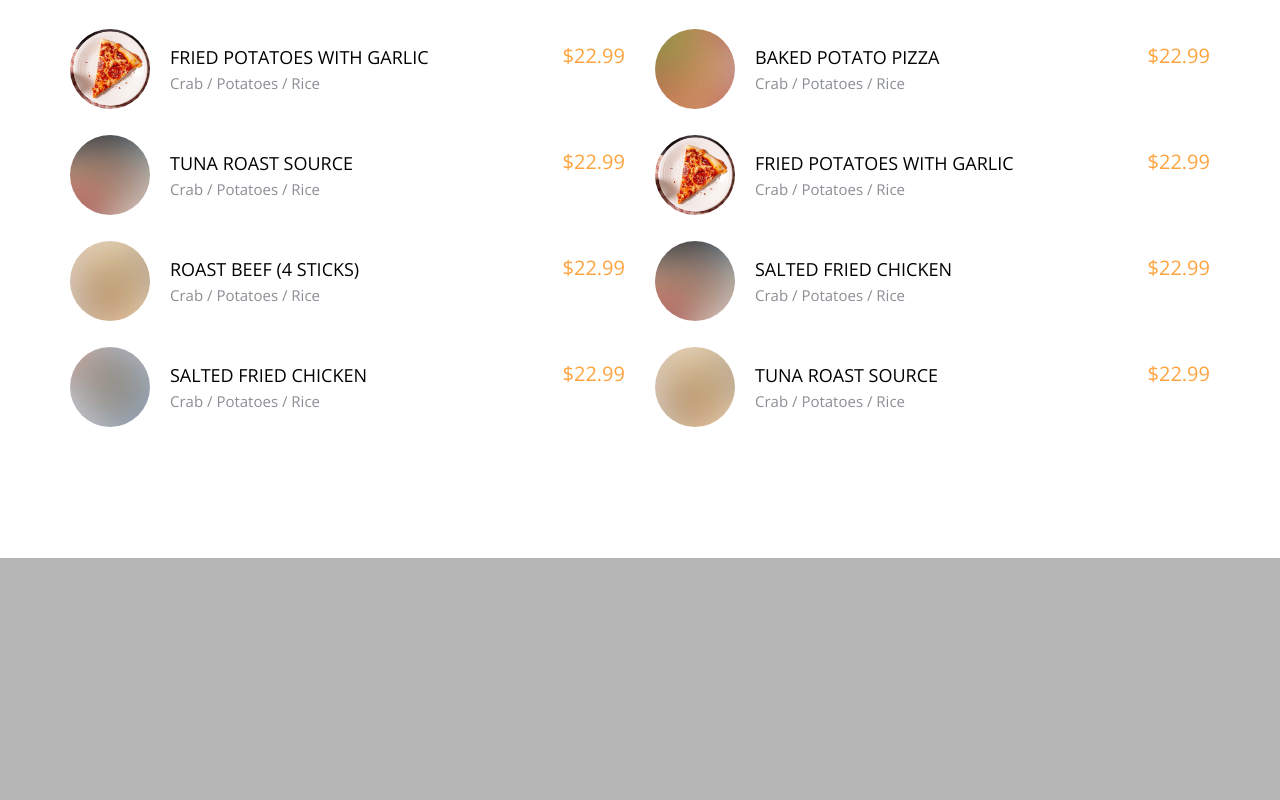
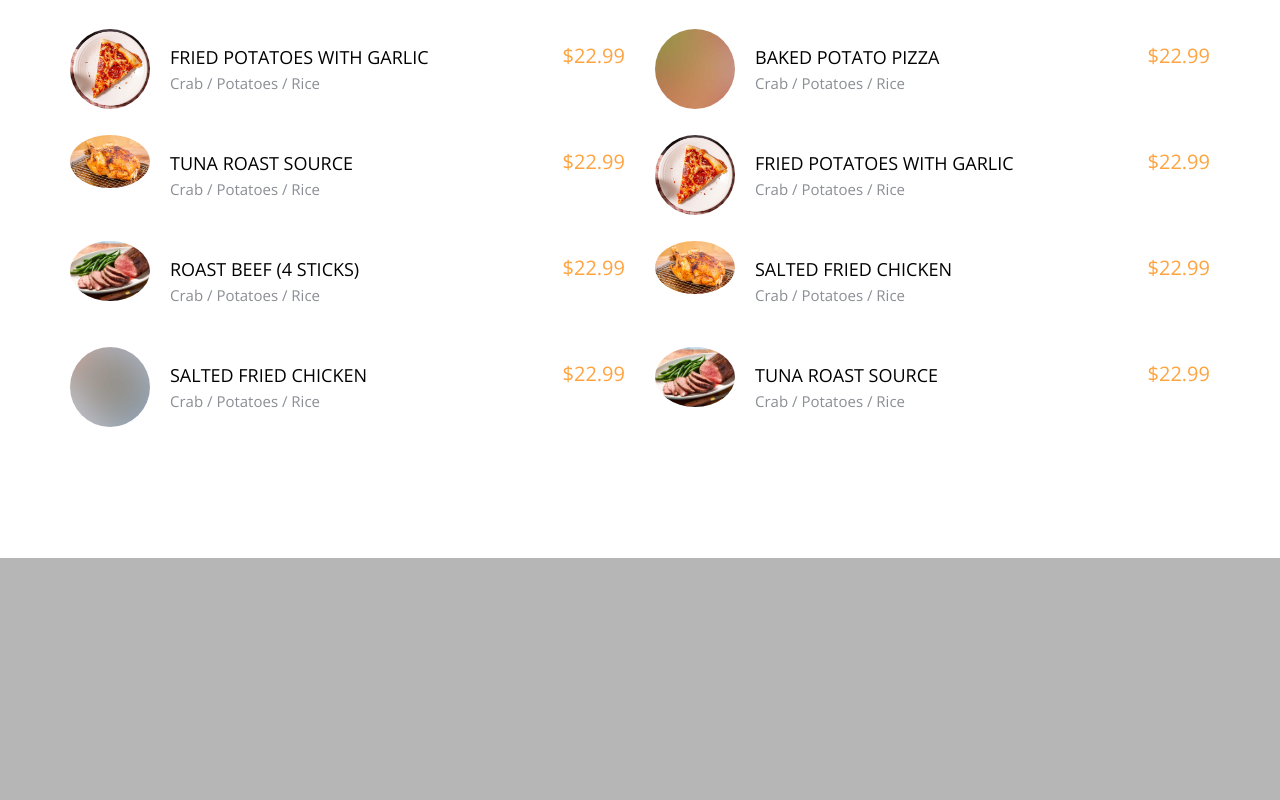
Before and after one commit to NguyenHuyHoangRennes2/SiteResto, a website: page resto/index.html in a window 1280 px wide. Shown: the part 3340-4140 px from the top of the page. Drawn offline with nearby package versions, Linux system fonts and the light colour scheme; files whose address does not match are found by name.

Commit message:
ajouter image de menu

```diff
--- a/resto/index.html
+++ b/resto/index.html
@@ -138,7 +138,7 @@
                 </div>
               </div>
               <div class="probootstrap-cell reverse probootstrap-animate" data-animate-effect="fadeIn">
-                <div class="image" style="background-image: url(img/img_square_2.jpg);"></div>
+                <div class="image" style="background-image: url(img/poulet.jpg);"></div>
                 <div class="text text-center">
                   <h3>Poulet frit salé</h3>
                   <p>Laboriosam pariatur modi praesentium deleniti molestiae officiis atque numquam.</p>
@@ -146,7 +146,7 @@
                 </div>
               </div>
               <div class="probootstrap-cell probootstrap-animate" data-animate-effect="fadeIn">
-                <div class="image" style="background-image: url(img/img_square_3.jpg);"></div>
+                <div class="image" style="background-image: url(img/beef.jpg);"></div>
                 <div class="text text-center">
                   <h3>Steak de Saumon importé</h3>
                   <p>Laboriosam pariatur modi praesentium deleniti molestiae officiis atque numquam.</p>
@@ -215,7 +215,7 @@
                 </div>
               </li>
               <li>
-                <figure class="image"><img src="img/img_square_2.jpg" alt="Free Bootstrap Template by uicookies.com"></figure>
+                <figure class="image"><img src="img/poulet.jpg" alt="Free Bootstrap Template by uicookies.com"></figure>
                 <div class="text">
                   <span class="price">$22.99</span>
                   <h3>Tuna Roast Source</h3>
@@ -223,7 +223,7 @@
                 </div>
               </li>
               <li>
-                <figure class="image"><img src="img/img_square_3.jpg" alt="Free Bootstrap Template by uicookies.com"></figure>
+                <figure class="image"><img src="img/beef.jpg" alt="Free Bootstrap Template by uicookies.com"></figure>
                 <div class="text">
                   <span class="price">$22.99</span>
                   <h3>Roast Beef (4 sticks)</h3>
@@ -259,7 +259,7 @@
                 </div>
               </li>
               <li>
-                <figure class="image"><img src="img/img_square_2.jpg" alt="Free Bootstrap Template by uicookies.com"></figure>
+                <figure class="image"><img src="img/poulet.jpg" alt="Free Bootstrap Template by uicookies.com"></figure>
                 <div class="text">
                   <span class="price">$22.99</span>
                   <h3>Salted Fried Chicken</h3>
@@ -267,7 +267,7 @@
                 </div>
               </li>
               <li>
-                <figure class="image"><img src="img/img_square_3.jpg" alt="Free Bootstrap Template by uicookies.com"></figure>
+                <figure class="image"><img src="img/beef.jpg" alt="Free Bootstrap Template by uicookies.com"></figure>
                 <div class="text">
                   <span class="price">$22.99</span>
                   <h3>Tuna Roast Source</h3>
@@ -391,7 +391,7 @@
         <div class="row">
           <div class="col-md-4 col-sm-4 probootstrap-animate">
             <div class="probootstrap-block-image">
-              <figure><img src="img/img_square_2.jpg" alt="Free Bootstrap Template by uicookies.com"></figure>
+              <figure><img src="img/poulet.jpg" alt="Free Bootstrap Template by uicookies.com"></figure>
               <div class="text">
                 <span class="date">June 29, 2017</span>
                 <h3><a href="#">Laboriosam Quod Dignissimos</a></h3>
@@ -402,7 +402,7 @@
           </div>
           <div class="col-md-4 col-sm-4 probootstrap-animate">
             <div class="probootstrap-block-image">
-              <figure><img src="img/img_square_3.jpg" alt="Free Bootstrap Template by uicookies.com"></figure>
+              <figure><img src="img/beef.jpg" alt="Free Bootstrap Template by uicookies.com"></figure>
               <div class="text">
                 <span class="date">June 29, 2017</span>
                 <h3><a href="#">Laboriosam Quod Dignissimos</a></h3>
```
Also changed, not shown: resto/img/beef.jpg (added), resto/img/poulet.jpg (added).
